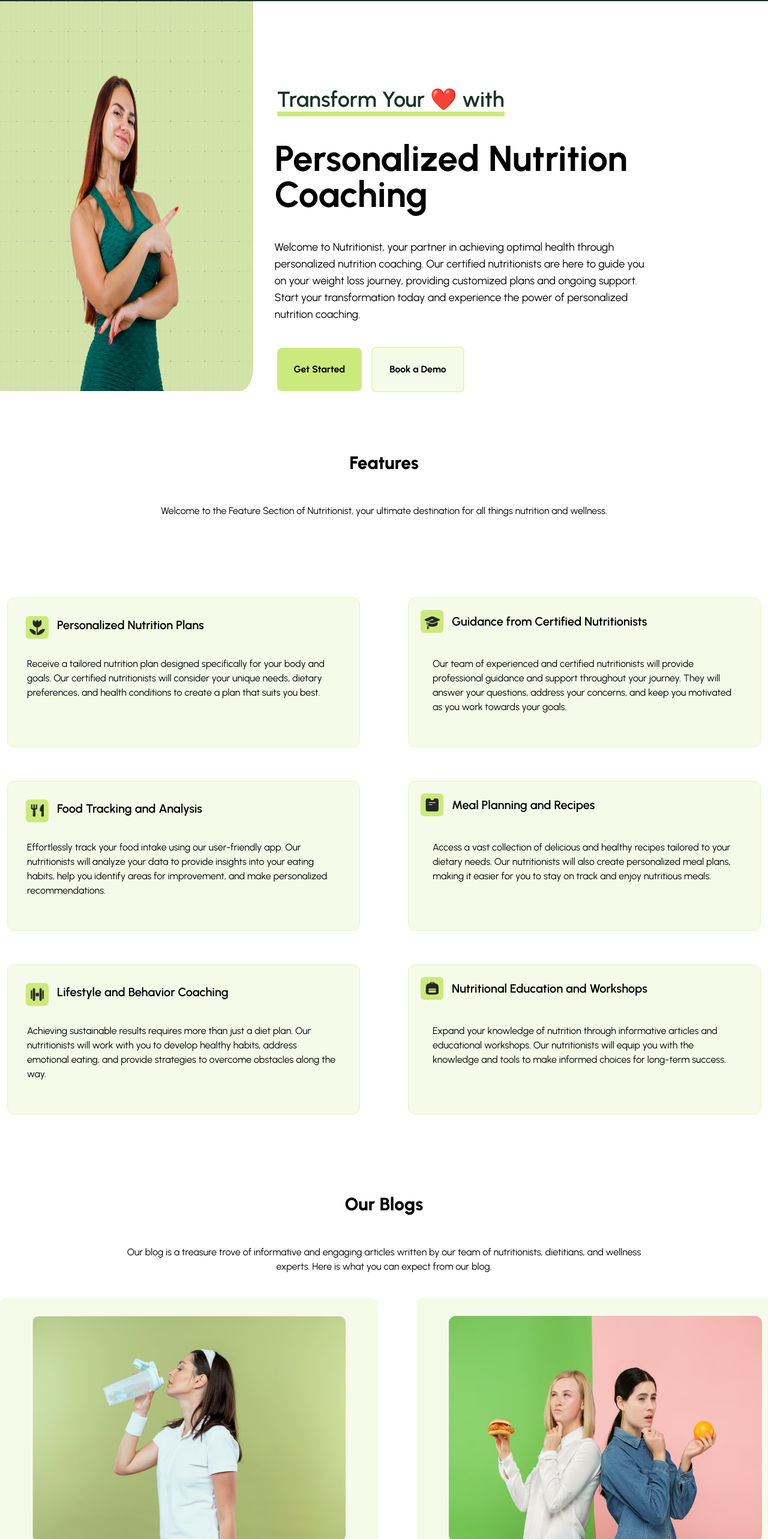
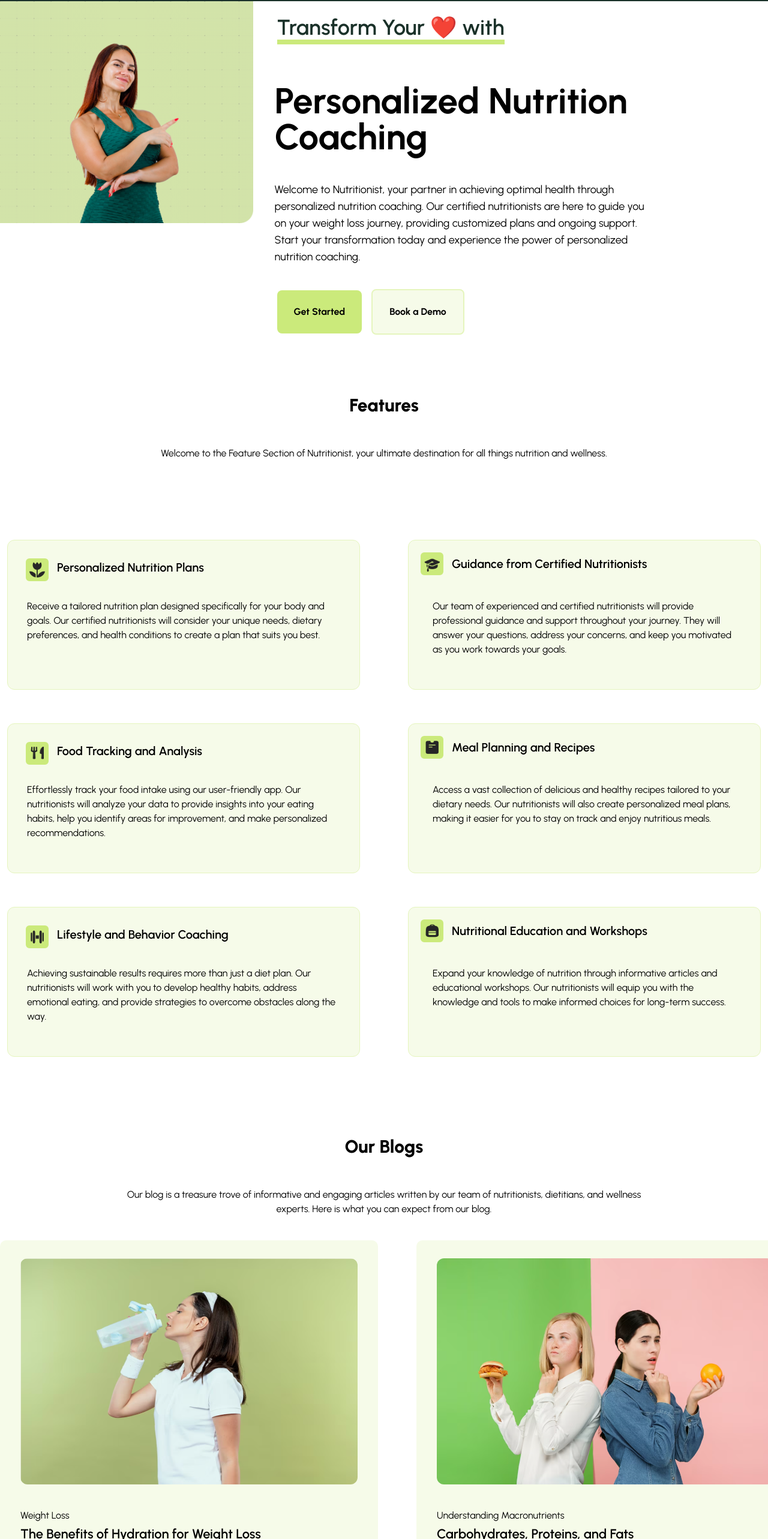
Before and after one commit to Ndahiroloicke/Nutritionist-web-app, a React (Vite) app: page / in a window 1280 px wide. Shown: the part 126-2692 px from the top of the page at 60% size. Built offline with nearby package versions, Linux system fonts and the light colour scheme.

Commit message:
Development finished

```diff
--- a/src/components/Home/Bigscreen.jsx
+++ b/src/components/Home/Bigscreen.jsx
@@ -9,7 +9,7 @@ const Bigscreen = () => {
   return (
     <div className="flex flex-col justify-between sm:flex-row">
       <div>
-        <img src={girl} alt="" className="w-screen hidden sm:flex  h-[650px]"/>
+        <img src={girl} alt="" className="w-svw hidden sm:flex"/>
       </div>
       <div className="big-pic sm:hidden">
         <img src={grids} alt="" className="hidden md:block md:w-[650px]" />
@@ -32,7 +32,7 @@ const Bigscreen = () => {
       </div>
       <div>
         <div>
-          <div className="w-fit sm:mt-36 sm:mx-10 mx-auto text-4xl mt-[30px] text-[#1A3129] font-semibold">
+          <div className="w-fit sm:mt-0 sm:py-6 sm:mx-10 mx-auto text-4xl mt-[30px] text-[#1A3129] font-semibold">
             <p>Transform Your ❤️ with</p>
             <div className=" h-2 bg-[#CBEA7B]"></div>
           </div>
--- a/src/components/Home/blogs/firstones.jsx
+++ b/src/components/Home/blogs/firstones.jsx
@@ -10,13 +10,13 @@ const Firstblogs = ({ blogtitle, homepic, profile, homep, homl, nam }) => {
   };
 
   return (
-    <div className="sm:w-[630px] bg-[#F6FBE9] py-8 mb-[20px] rounded-[10px] sm:p-[30px]">
+    <div className="sm:w-[630px] bg-[#F6FBE9] py-8 mb-[20px] rounded-[10px] sm:py-[30px] sm:px-[10px]">
 
 
       <div className="mx-6">
       <img
         src={homepic}
-        className="w-full rounded-[12px] sm:h-[377px] "
+        className="w-full sm:w-screen rounded-[12px] sm:h-[377px] "
         alt="Blog Thumbnail"
       />
         <div className="">
--- a/src/components/Home/pricing.jsx
+++ b/src/components/Home/pricing.jsx
@@ -45,7 +45,7 @@ function Price() {
           />
         </div>
       ) : (
-        <div className="flex space-y-5 flex-col items-center sm:flex-row justify-center mt-[40px] sm:mx-0 mx-3">
+        <div className="flex space-y-5 sm:space-y-0 flex-col items-center sm:flex-row justify-center mt-[40px] sm:mx-0 mx-3">
           <Plans
             plandescription="Get started on your health journey with our Basic Plan. It includes personalized nutrition coaching, access to our app, meal planning assistance, and email support.personalized recipe recommendations "
             planname="Basic Plan"
--- a/src/components/Pricing/Pricinghome.jsx
+++ b/src/components/Pricing/Pricinghome.jsx
@@ -24,7 +24,7 @@ const Pricinghome = () => {
       />
       <Button2 setYearlyPricing={setYearlyPricing} yearlyPricing={yearlyPricing} />
       {yearlyPricing ?
-      <div className="flex flex-col space-y-10 sm:flex-row justify-between mt-[120px] px-[80px]">
+      <div className="flex flex-col space-y-10 sm:space-y-0 sm:flex-row justify-between mt-[120px] px-[80px]">
         <Pricing
         planh="Basic Plan"
         price="$199"
--- a/src/components/blogspage/blogshome.jsx
+++ b/src/components/blogspage/blogshome.jsx
@@ -36,7 +36,7 @@ const Blogshome = () => {
         h="Our Blogs"
         p="Welcome to the Blog section of Nutritionist, your trusted source for insightful articles, tips, and expert advice on nutrition and wellness. Here, we strive to provide you with engaging and informative content that will inspire and empower you to make informed decisions about your health. Explore our blog to discover a wealth of resources that cover a wide range of topics related to nutrition, fitness, and overall well-being."
       />
-      <div className="px-6">
+      <div className="px-6 sm:px-0">
       <Expnav
         firstnav = "All"
         handleClickTest={filterItems}
```
